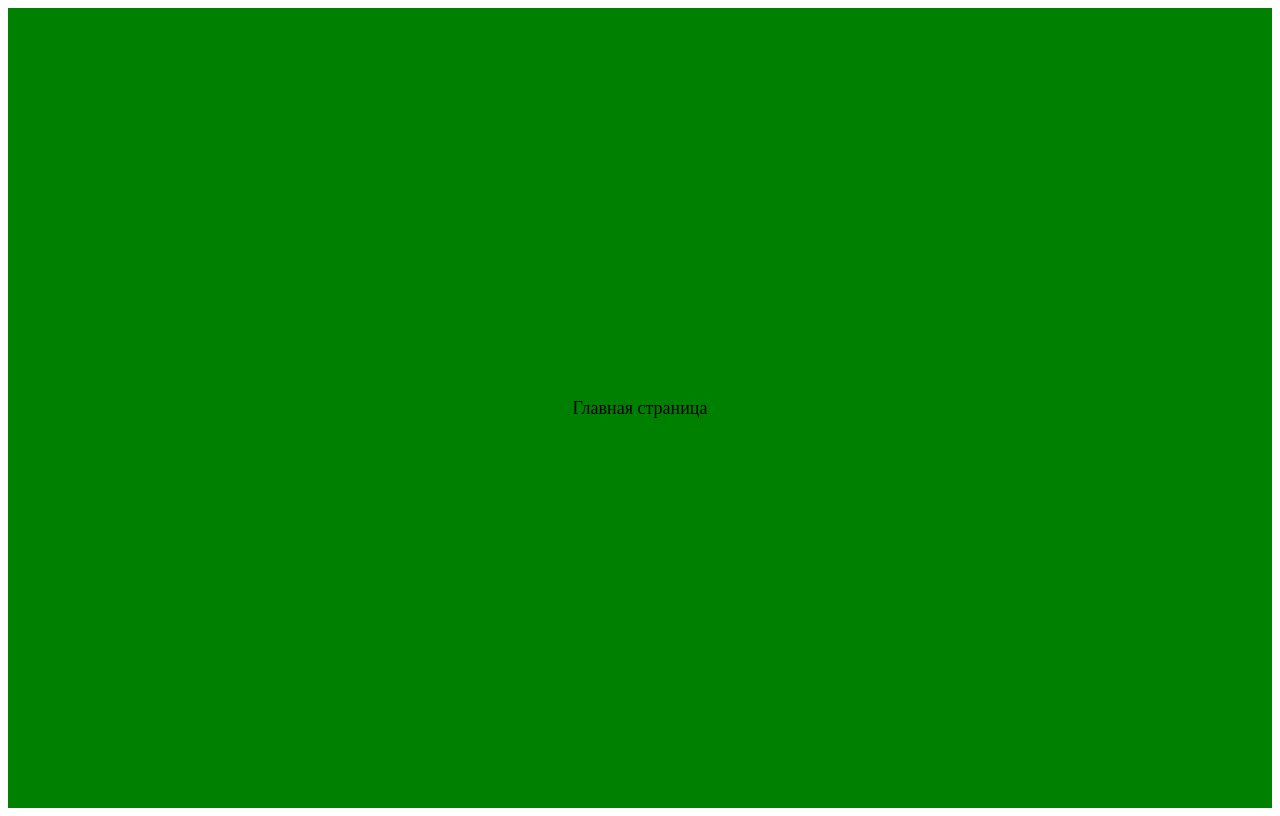
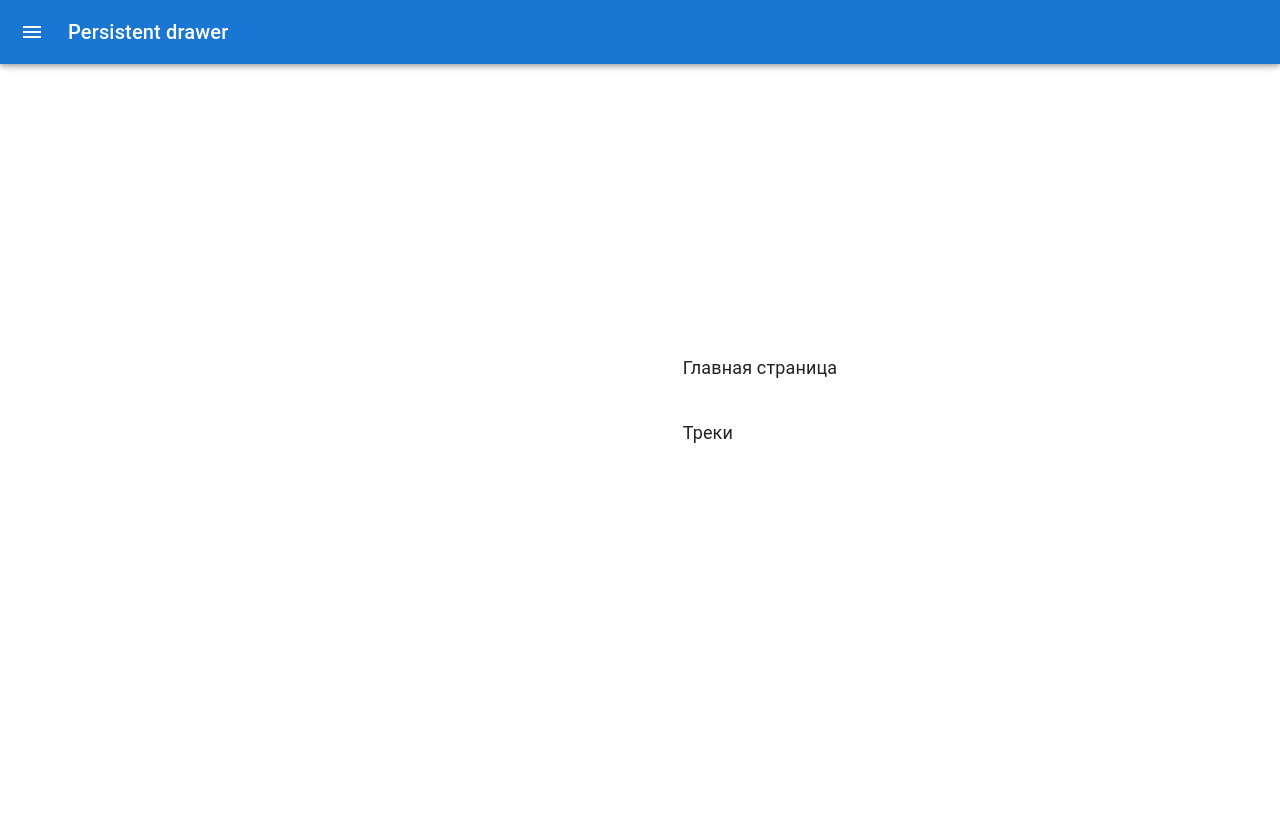
Before and after one commit to Satpix/music-app-front, a Next.js app: page / in a window 1280 px wide. Built offline with nearby package versions, Linux system fonts and the light colour scheme.

Commit message:
add initial application structure

```diff
--- /dev/null
+++ b/components/Navbar.tsx
@@ -0,0 +1,146 @@
+import * as React from 'react';
+import { styled, useTheme } from '@mui/material/styles';
+import Box from '@mui/material/Box';
+import Drawer from '@mui/material/Drawer';
+import CssBaseline from '@mui/material/CssBaseline';
+import MuiAppBar, { AppBarProps as MuiAppBarProps } from '@mui/material/AppBar';
+import Toolbar from '@mui/material/Toolbar';
+import List from '@mui/material/List';
+import Typography from '@mui/material/Typography';
+import Divider from '@mui/material/Divider';
+import IconButton from '@mui/material/IconButton';
+import MenuIcon from '@mui/icons-material/Menu';
+import ChevronLeftIcon from '@mui/icons-material/ChevronLeft';
+import ChevronRightIcon from '@mui/icons-material/ChevronRight';
+import ListItem from '@mui/material/ListItem';
+import ListItemButton from '@mui/material/ListItemButton';
+import ListItemIcon from '@mui/material/ListItemIcon';
+import ListItemText from '@mui/material/ListItemText';
+import InboxIcon from '@mui/icons-material/MoveToInbox';
+import MailIcon from '@mui/icons-material/Mail';
+import { useRouter } from 'next/router';
+
+const drawerWidth = 240;
+
+const menuItems = [
+  { text: 'Главная', href: '/'},
+  { text: 'Список треков', href: '/tracks'},
+  { text: 'Список альбомов', href: '/albums'},
+  { text: 'Любимые треки', href: '/favorite'},
+]
+const Main = styled('main', { shouldForwardProp: (prop) => prop !== 'open' })<{
+  open?: boolean;
+}>(({ theme, open }) => ({
+  flexGrow: 1,
+  padding: theme.spacing(3),
+  transition: theme.transitions.create('margin', {
+    easing: theme.transitions.easing.sharp,
+    duration: theme.transitions.duration.leavingScreen,
+  }),
+  marginLeft: `-${drawerWidth}px`,
+  ...(open && {
+    transition: theme.transitions.create('margin', {
+      easing: theme.transitions.easing.easeOut,
+      duration: theme.transitions.duration.enteringScreen,
+    }),
+    marginLeft: 0,
+  }),
+}));
+
+interface AppBarProps extends MuiAppBarProps {
+  open?: boolean;
+}
+
+const AppBar = styled(MuiAppBar, {
+  shouldForwardProp: (prop) => prop !== 'open',
+})<AppBarProps>(({ theme, open }) => ({
+  transition: theme.transitions.create(['margin', 'width'], {
+    easing: theme.transitions.easing.sharp,
+    duration: theme.transitions.duration.leavingScreen,
+  }),
+  ...(open && {
+    width: `calc(100% - ${drawerWidth}px)`,
+    marginLeft: `${drawerWidth}px`,
+    transition: theme.transitions.create(['margin', 'width'], {
+      easing: theme.transitions.easing.easeOut,
+      duration: theme.transitions.duration.enteringScreen,
+    }),
+  }),
+}));
+
+const DrawerHeader = styled('div')(({ theme }) => ({
+  display: 'flex',
+  alignItems: 'center',
+  padding: theme.spacing(0, 1),
+  // necessary for content to be below app bar
+  ...theme.mixins.toolbar,
+  justifyContent: 'flex-end',
+}));
+
+export default function Navbar() {
+  const theme = useTheme();
+  const [open, setOpen] = React.useState(false);
+  const router = useRouter();
+
+  const handleDrawerOpen = () => {
+    setOpen(true);
+  };
+
+  const handleDrawerClose = () => {
+    setOpen(false);
+  };
+
+  return (
+    <Box sx={{ display: 'flex' }}>
+      <CssBaseline />
+      <AppBar position="fixed" open={open}>
+        <Toolbar>
+          <IconButton
+            color="inherit"
+            aria-label="open drawer"
+            onClick={handleDrawerOpen}
+            edge="start"
+            sx={{ mr: 2, ...(open && { display: 'none' }) }}
+          >
+            <MenuIcon />
+          </IconButton>
+          <Typography variant="h6" noWrap component="div">
+            Persistent drawer
+          </Typography>
+        </Toolbar>
+      </AppBar>
+      <Drawer
+        sx={{
+          width: drawerWidth,
+          flexShrink: 0,
+          '& .MuiDrawer-paper': {
+            width: drawerWidth,
+            boxSizing: 'border-box',
+          },
+        }}
+        variant="persistent"
+        anchor="left"
+        open={open}
+      >
+        <DrawerHeader>
+          <IconButton onClick={handleDrawerClose}>
+            {theme.direction === 'ltr' ? <ChevronLeftIcon /> : <ChevronRightIcon />}
+          </IconButton>
+        </DrawerHeader>
+        <Divider />
+        <List>
+          {menuItems.map(({ text, href }, index) => (
+            <ListItem key={href} disablePadding onClick={() => router.push(href)}>
+              <ListItemButton>
+                <ListItemIcon>
+                  {index % 2 === 0 ? <InboxIcon /> : <MailIcon />}
+                </ListItemIcon>
+                <ListItemText primary={text} />
+              </ListItemButton>
+            </ListItem>
+          ))}
+        </List>
+      </Drawer>
+    </Box>
+  );
+}
--- /dev/null
+++ b/layouts/MainLayout.tsx
@@ -0,0 +1,17 @@
+import React from 'react';
+import Navbar from '../components/Navbar';
+import { Container } from './styled';
+
+
+const MainLayout: React.FC = ({ children }) => {
+  return (
+    <>
+      <Navbar />
+      <Container>
+        {children}
+      </Container>
+    </>
+  )
+}
+
+export default MainLayout;
--- /dev/null
+++ b/layouts/styled.tsx
@@ -0,0 +1,5 @@
+import styled from "styled-components";
+
+export const Container = styled.div`
+  margin: 90px 0;
+`;
--- a/package.json
+++ b/package.json
@@ -9,6 +9,8 @@
     "lint": "next lint"
   },
   "dependencies": {
+    "@emotion/react": "^11.10.5",
+    "@emotion/styled": "^11.10.5",
     "@mui/icons-material": "^5.10.16",
     "@mui/material": "^5.10.17",
     "@mui/styled-engine-sc": "^5.10.16",
--- a/pages/index.tsx
+++ b/pages/index.tsx
@@ -1,12 +1,20 @@
 import React from 'react';
-import { MainContainer, MainText } from './styled';
+import Navbar from "../components/Navbar"
+import MainLayout from '../layouts/MainLayout';
+
+import { MainContainer, Text } from './styled';
 
 const Index = () => {
   return (
     <MainContainer>
-      <MainText>
-        Главная страница
-      </MainText>
+      <MainLayout>
+        <Text>
+          Главная страница
+        </Text>
+        <Text>
+          Треки
+        </Text>
+      </MainLayout>
     </MainContainer>
   )
 }
--- a/pages/styled.ts
+++ b/pages/styled.ts
@@ -5,10 +5,10 @@ export const MainContainer = styled.div`
   display:flex;
   align-items: center;
   justify-content: center;
-  background-color: green;
+  background-color: white;
   height: 100vh;
 `;
 
-export const MainText = styled.p`
-  padding: 30px;
+export const Text = styled.p`
+  padding: 10px;
 `;
--- a/tsconfig.json
+++ b/tsconfig.json
@@ -16,5 +16,5 @@
     "incremental": true
   },
   "include": ["next-env.d.ts", "**/*.ts", "**/*.tsx"],
-  "exclude": ["node_modules"]
+  "exclude": ["node_modules"],
 }
```
Also changed, not shown: components/TrackItem.tsx (added, +18 -0 lines), components/TrackList.tsx (added, +25 -0 lines), pages/tracks/create.tsx (added, +10 -0 lines), pages/tracks/index.tsx (added, +30 -0 lines), types/track.ts (added, +16 -0 lines), 1 other file (tests, documents, lock files or other folders).
